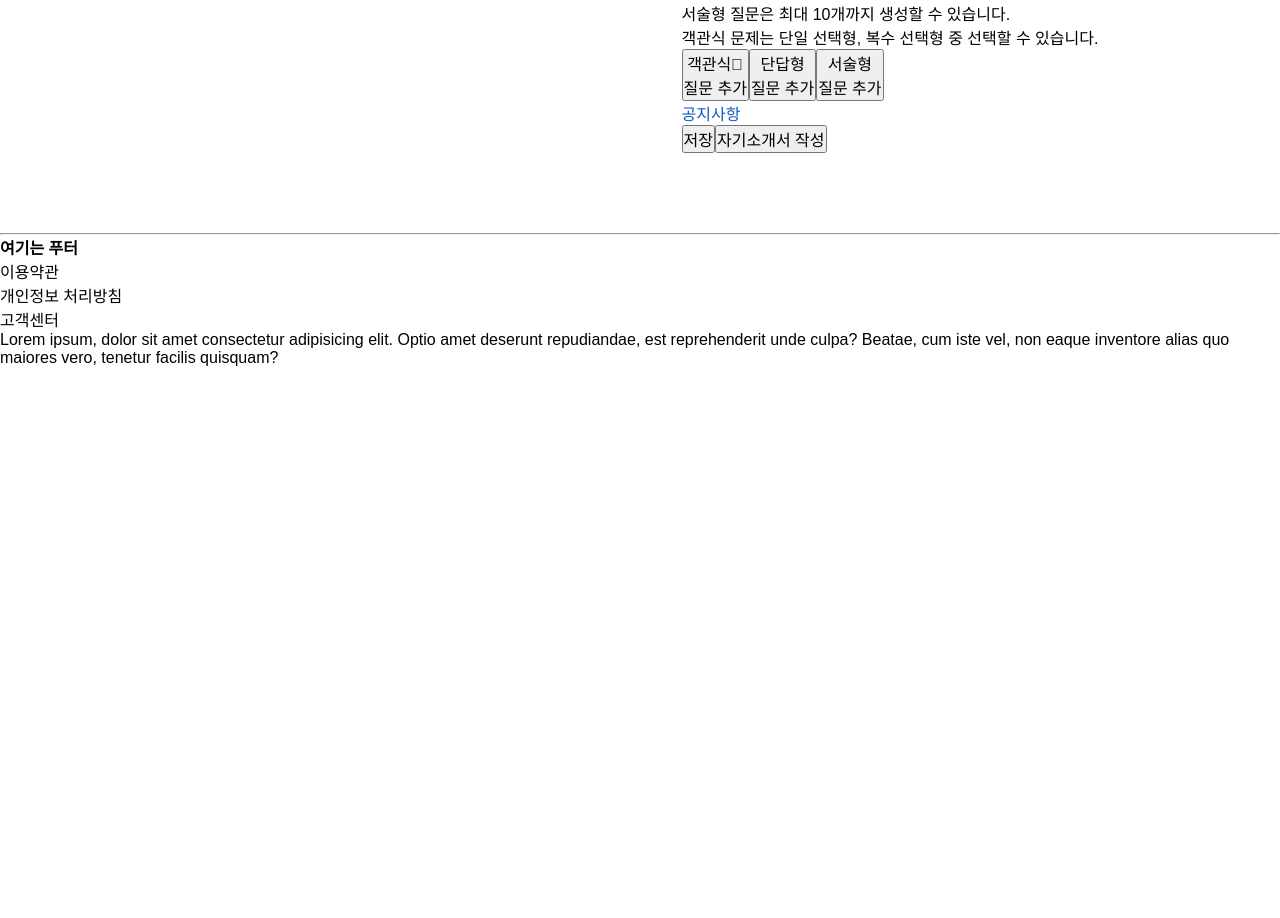
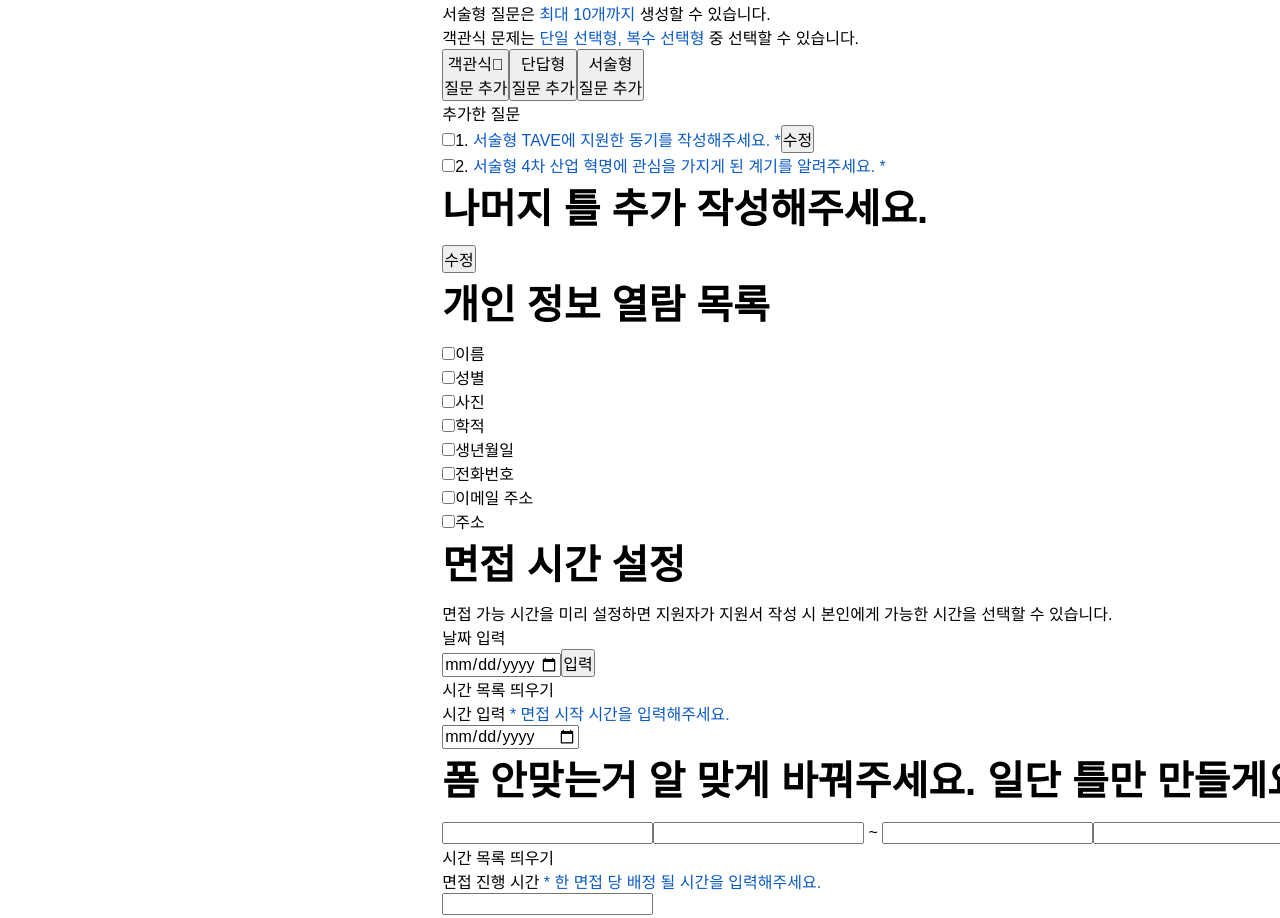
Before and after one commit to Kim-Hyunjo/MoZIP, a React (Create React App) app in the folder front/: page /recruit/process/form in a window 1280 px wide. Shown: the part 445-1363 px from the top of the page. Before the commit the page ends 812 px from the top, so only its background shows below. Built offline with nearby package versions, Linux system fonts and the light colour scheme.

Commit message:
feat: Add recruit/process/form ProcessForm Page

```diff
--- a/front/src/pages/recruit/ProcessForm.tsx
+++ b/front/src/pages/recruit/ProcessForm.tsx
@@ -11,9 +11,16 @@ const ProcessForm = () => {
         <div>단답형 글자 수 제한 : 50자</div>
         <div>서술형 글자 수 제한 : 500자</div>
 
-        <div> 질문 형식은 객관식, 단답형, 서술형 3가지가 있습니다.</div>
-        <div>서술형 질문은 최대 10개까지 생성할 수 있습니다.</div>
-        <div>객관식 문제는 단일 선택형, 복수 선택형 중 선택할 수 있습니다.</div>
+        <div>
+          질문 형식은 <span>객관식, 단답형, 서술형</span> 3가지가 있습니다.
+        </div>
+        <div>
+          서술형 질문은 <span>최대 10개까지</span> 생성할 수 있습니다.
+        </div>
+        <div>
+          객관식 문제는 <span>단일 선택형, 복수 선택형</span> 중 선택할 수
+          있습니다.
+        </div>
       </div>
 
       <div>
@@ -32,11 +39,132 @@ const ProcessForm = () => {
       </div>
 
       <div>
-        <span>공지사항</span>
+        <div>추가한 질문</div>
+        <div>
+          <input type="checkbox" name="Python" value="대학생" />
+          1.{' '}
+          <span>
+            서술형 TAVE에 지원한 동기를 작성해주세요. <span>*</span>
+          </span>
+          <button>수정</button>
+        </div>
+        <div>
+          <input type="checkbox" name="Python" value="대학생" />
+          2.{' '}
+          <span>
+            서술형 4차 산업 혁명에 관심을 가지게 된 계기를 알려주세요.{' '}
+            <span>*</span>
+          </span>
+          <h2>나머지 틀 추가 작성해주세요.</h2>
+          <button>수정</button>
+        </div>
       </div>
 
-      <button>저장</button>
-      <button>자기소개서 작성</button>
+      <div>
+        <h2>개인 정보 열람 목록</h2>
+        <div>
+          <label>
+            <input type="checkbox" name="Python" value="name" />
+            이름
+          </label>
+        </div>
+        <div>
+          <label>
+            <input type="checkbox" name="Python" value="sex" />
+            성별
+          </label>
+        </div>
+        <div>
+          <label>
+            <input type="checkbox" name="Python" value="img" />
+            사진
+          </label>
+        </div>
+        <div>
+          <label>
+            <input type="checkbox" name="Python" value="academic" />
+            학적
+          </label>
+        </div>
+        <div>
+          <label>
+            <input type="checkbox" name="Python" value="birth" />
+            생년월일
+          </label>
+        </div>
+        <div>
+          <label>
+            <input type="checkbox" name="Python" value="phone" />
+            전화번호
+          </label>
+        </div>
+        <div>
+          <label>
+            <input type="checkbox" name="Python" value="email" />
+            이메일 주소
+          </label>
+        </div>
+        <div>
+          <label>
+            <input type="checkbox" name="Python" value="address" />
+            주소
+          </label>
+        </div>
+      </div>
+
+      <div>
+        <h2>면접 시간 설정</h2>
+        <div>
+          면접 가능 시간을 미리 설정하면 지원자가 지원서 작성 시 본인에게 가능한
+          시간을 선택할 수 있습니다.
+        </div>
+        <div>날짜 입력</div>
+        <div>
+          <input
+            type="date"
+            className=""
+            name="년"
+            max="2001-01-01"
+            min="1979-12-31"
+            //   onChange={dateChange}
+            //   value={date}
+          />
+          <button>입력</button>
+          <div>{'시간 목록 띄우기'}</div>
+        </div>
+        <div>
+          시간 입력 <span>* 면접 시작 시간을 입력해주세요.</span>
+        </div>
+        <input type="date" />
+        <h2>폼 안맞는거 알 맞게 바꿔주세요. 일단 틀만 만들게요</h2>
+        <div>
+          <input type="text" />
+          <input type="text" />
+          {' ~ '}
+          <input type="text" />
+          <input type="text" />
+          <button>입력</button>
+        </div>
+        <div>{'시간 목록 띄우기'}</div>
+      </div>
+
+      <div>
+        <div>
+          면접 진행 시간 <span>* 한 면접 당 배정 될 시간을 입력해주세요.</span>
+        </div>
+        <input type="text" />
+      </div>
+
+      <div>
+        <div>
+          면접 중간 쉬는 시간{' '}
+          <span>* 면접 사이의 쉬는 시간을 입력해주세요.</span>
+        </div>
+        <input type="text" />
+      </div>
+
+      <button>임시저장</button>
+      <button>제출하기</button>
     </div>
   );
 };
```
